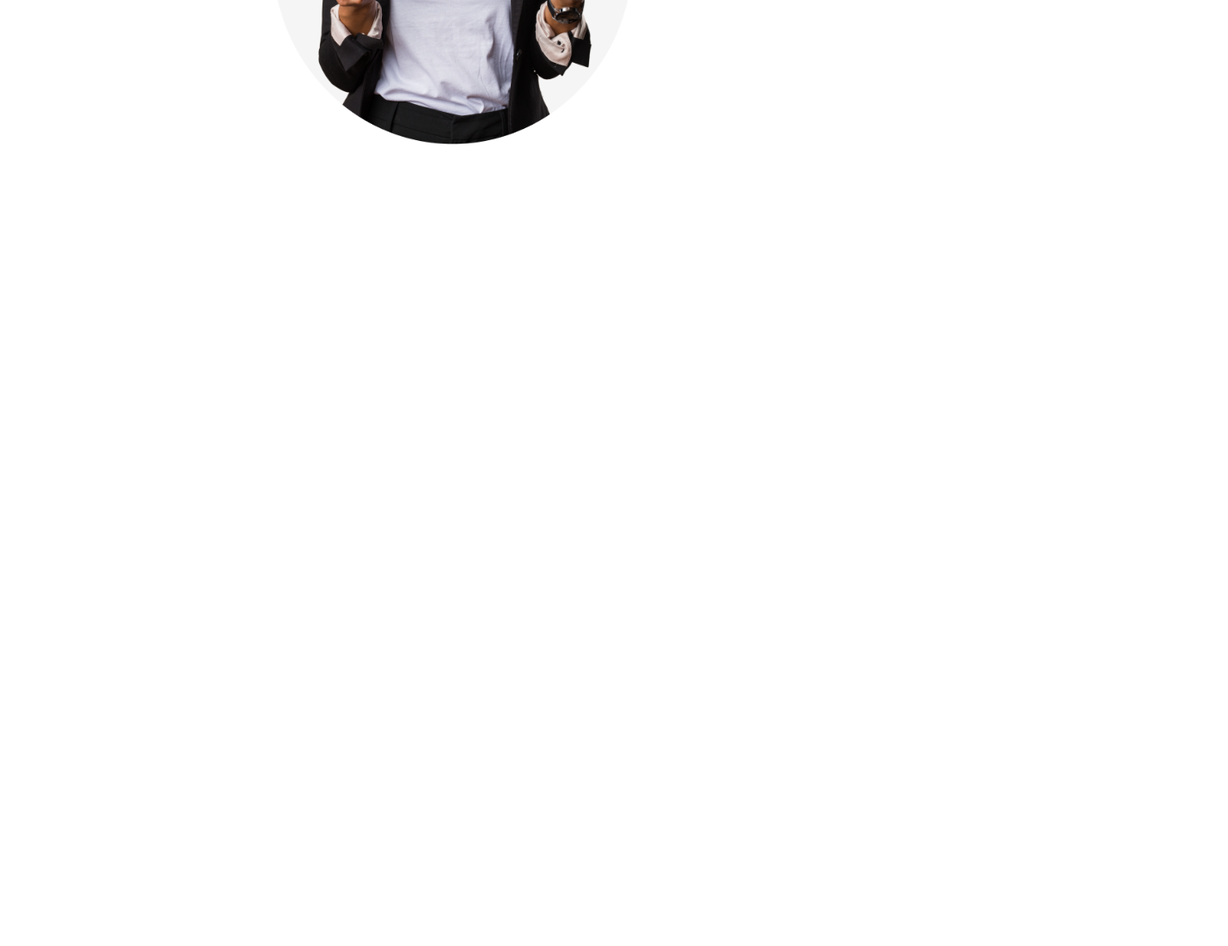
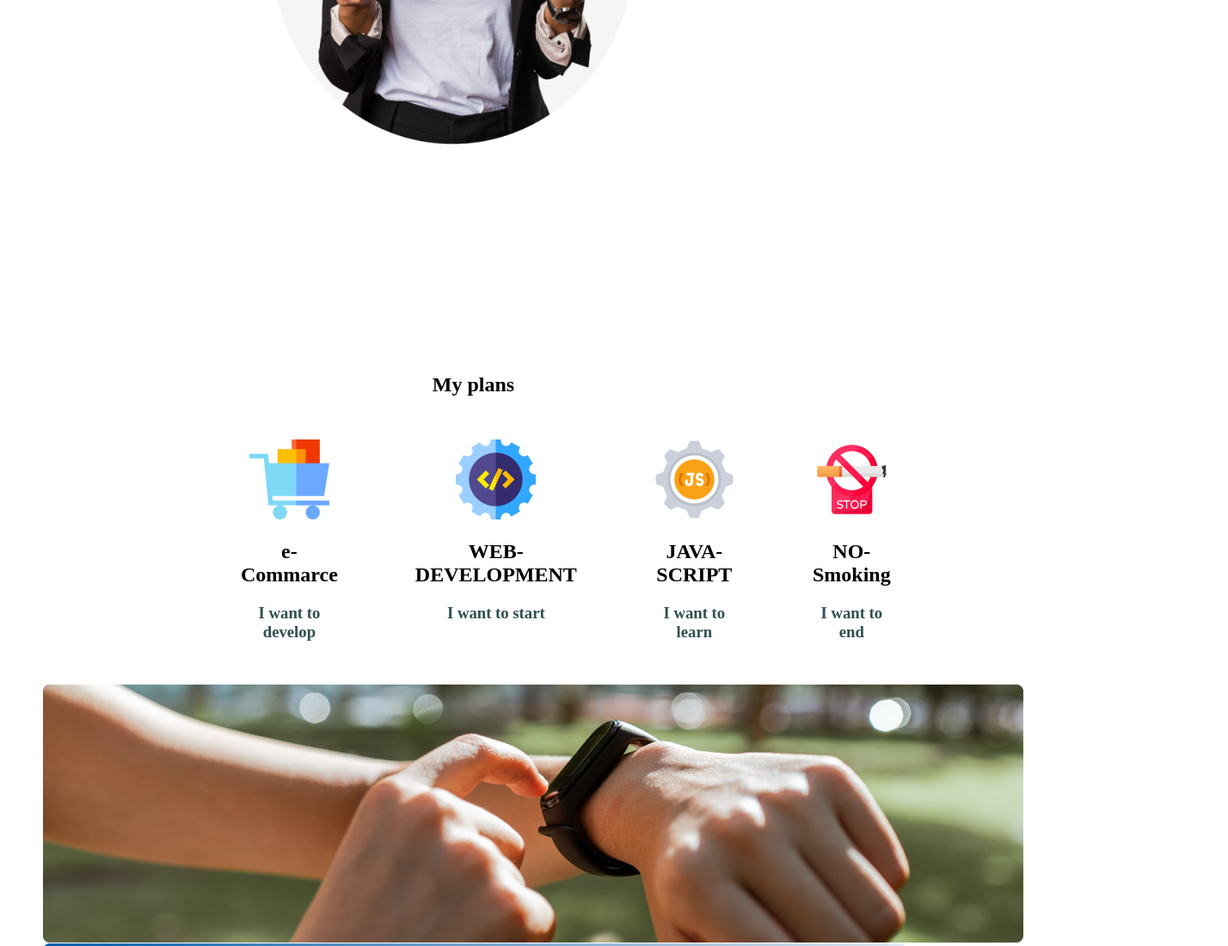
Before and after one commit to huzza902/new-year-new-me, a plain HTML site: page index.html in a window 1280 px wide. Shown: the part 1378-2478 px from the top of the page at 86% size, 1428 px wide, since content can reach past the window. Before the commit the page ends 1666 px from the top, so only its background shows below. Drawn offline with Linux system fonts and the light colour scheme.

Commit message:
addedplans section

```diff
--- a/index.html
+++ b/index.html
@@ -45,6 +45,38 @@
                 </p>
             </div>
         </section>
+        <section class="plains">
+            <h1 class="plan-head">My plans</h1>
+            <div class="pain">
+                <div class="plans">
+                    <img src="images/icons/ecom.png" alt="">
+                    <h2 class="plan-title">e-Commarce</h2>
+                    <h3 class="plan-des">I want to develop</h3>
+                </div>
+                <div class="plans">
+                    <img src="images/icons/web.png" alt="">
+                    <h2 class="plan-title">WEB-DEVELOPMENT</h2>
+                    <h3 class="plan-des">I want to start</h3>
+                </div>
+                <div class="plans">
+                    <img src="images/icons/js.png" alt="">
+                    <h2 class="plan-title">JAVA-SCRIPT</h2>
+                    <h3 class="plan-des">I want to learn</h3>
+                </div>
+                <div class="plans">
+                    <img src="images/icons/smoke.png" alt="">
+                    <h2 class="plan-title">NO-Smoking</h2>
+                    <h3 class="plan-des">I want to end</h3>
+                </div>
+            </div>
+            <div class="plan-pic">
+                <!-- <h3>Awlays keep a positive mindset</h3> -->
+                <!-- <button>Call Now</button> -->
+                <img src="./images/watch.png" alt="">
+            </div>
+
+
+        </section>
     </main>
     <footer></footer>
 
--- a/styles/style.css
+++ b/styles/style.css
@@ -67,7 +67,7 @@ header {
 
 .banner {
     height: 808px;
-    width: 1320px;
+    width: 1420px;
 }
 
 /* main section */
@@ -116,3 +116,51 @@ bottom: -854.7px;
     bottom: -854.7px;
     position: absolute;
 }
+
+.plan-head{
+    text-align: center;
+
+
+}
+.pain{
+    display: flex;
+    text-align: center;
+    gap: 30px;
+    padding-left: 200px;
+}
+.plan-des{
+    color: darkslategrey;
+}
+.plans{
+    padding: 30px;
+
+
+}
+.plains{
+    position: absolute;
+width: 1001px;
+height: 299.96px;
+/* left: 230px; */
+right: 229px;
+top: 1792.3px;
+/* bottom: 1130.74px; */
+text-align: center;
+}
+.pics{
+
+    width: 1040px;
+    height: 300px;
+    border-radius: 8px;
+   /* position: absolute; */
+   position: relative;
+   /* background-image: url("../images/gradient1.png"); */
+   background-image: url("../images/gradient1.png");
+}
+.plan-pic{
+    /* background-image: url("../images/watch.png"); */
+   /* position: absolute; */
+    text-align: left;
+    background-image: url("../images/gradient1.png");
+    /* position: relative; */
+    /* background-repeat: none; */
+}
```
